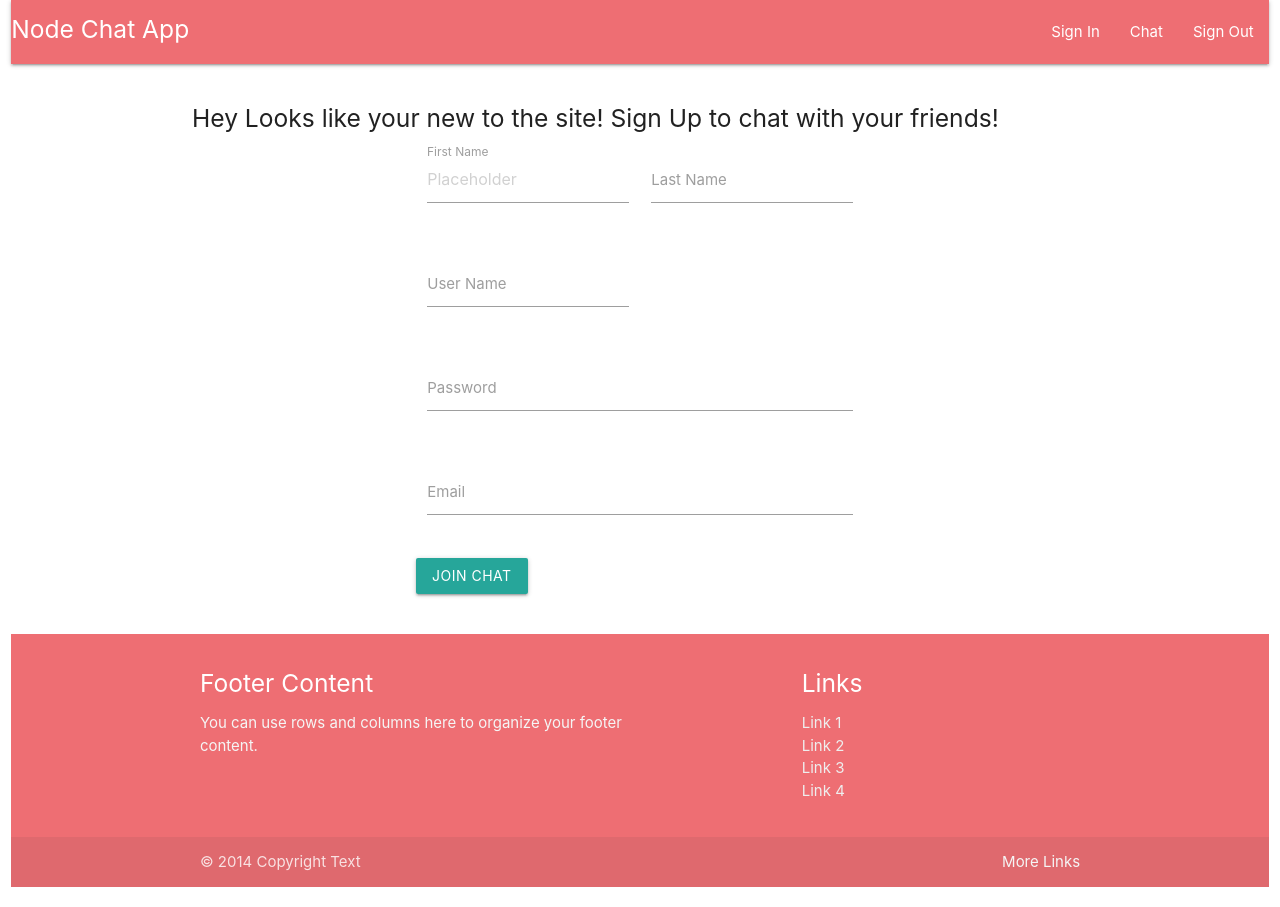
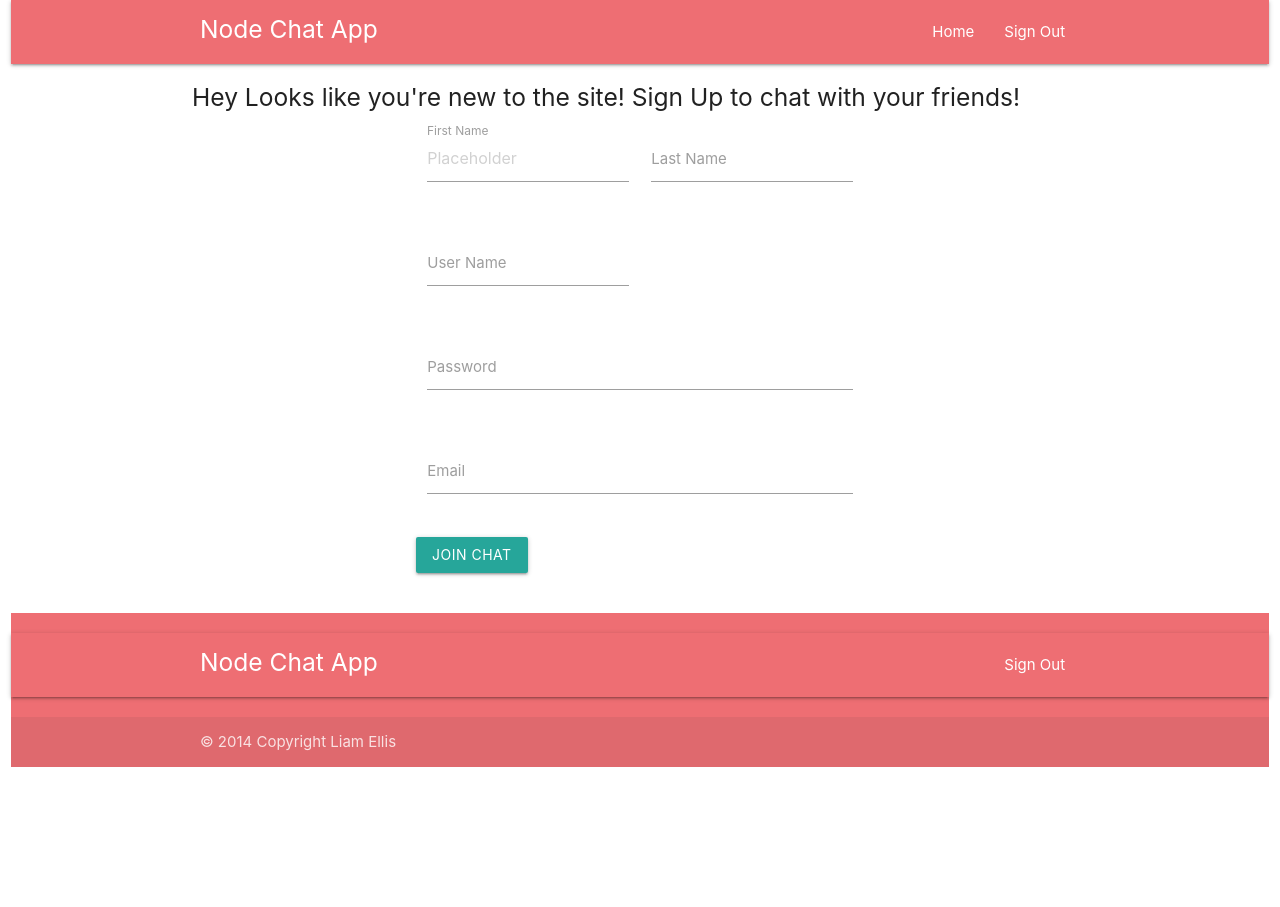
Before and after one commit to Monichre/node-redis-chat-app, a website: page views/index.html in a window 1280 px wide. After the commit the page ends 800 px from the top, so only its background shows below. Drawn offline with nearby package versions, Linux system fonts and the light colour scheme; files that its build step writes are made by us from their sources; no server answers; files whose address does not match are found by name.

Commit message:
redy for heroku push

```diff
--- a/public/js/chat.js
+++ b/public/js/chat.js
@@ -7,7 +7,7 @@ $(function(){
         console.log(response);
         $('.chat-info').append("<div class='col s12 animated slideInRight'> <div class='card-panel red z-depth-5'>" +
                 "<div class='row valign-wrapper'>" +
-                    "<div class=''><i class='small material-icons white-text circle'>perm_identity</i></div>" +
+                    "<div class=''><i class='small material-icons white-text'>perm_identity</i></div>" +
                     "<div class=''><span class='white-text'>" + 'There are currently ' + response.length + ' people in the chat room' + "</span></div>" +
                 "</div>" +
                 "</div>" +
@@ -34,7 +34,6 @@ $(function(){
             },
             success: function(response) {
                 if(response.status === 'Ok') {
-                    alert("AJAX call successful");
                     console.log(response);
                     window.location = 'http://localhost:8080/chat';
                     socket.emit('update_chatter_count', {
@@ -111,7 +110,7 @@ $(function(){
             success: function(response){
                 if (response.status === "Ok") {
                     console.log(response);
-                    alert("Post Message Ajax Response Successful");
+
                     socket.emit('message', {
                         'username': username,
                         'message': message
@@ -128,7 +127,7 @@ $(function(){
         var message = data.message;
         console.log(data);
 
-        var html = "<li class='collection-item avatar message'>" +
+        var html = "<li class='collection-item avatar message animated fadeInUp'>" +
             "<i class='small material-icons circle blue'>perm_identity</i>" +
             "<span class='title'>" + username + "</span> <br>" +
             "<p>" + message + "</p> <a href='#' class='secondary-content'><i class='material-icons'>grade</i></a></li>";
--- a/views/index.html
+++ b/views/index.html
@@ -19,23 +19,21 @@
         <div class="col s12">
                 <nav>
                     <div class="nav-wrapper">
-                  <a href="#" class="brand-logo"><h5>Node Chat App</h5></a>
+                        <div class="container">
+                            <a href="/" class="brand-logo"><h5>Node Chat App</h5></a>
                             <ul id="nav-mobile" class="right hide-on-med-and-down">
-                    <li><a href="./signup.html">Sign In</a></li>
-                    <li><a href="./chat.html">Chat</a></li>
+                                <li><a href="/">Home</a></li>
                               <li><a href="#">Sign Out</a></li>
                             </ul>
+                        </div>
                     </div>
                   </nav>
         </div>
     </div>
-    <div class="row">
-        <div class="col s4 offset-s8 chat-info"></div>
-    </div>
+
     <div class="container">
-
         <div class="col s8 offset-s2">
-            <h5>Hey Looks like your new to the site! Sign Up to chat with your friends!</h5>
+            <h5>Hey Looks like you're new to the site! Sign Up to chat with your friends!</h5>
         </div>
 
         <div class="join-chat">
@@ -80,27 +78,24 @@
         <div class="col s12">
 
         <footer class="page-footer">
+            <div class="row">
+                <div class="col s12">
+                        <nav>
+                            <div class="nav-wrapper">
                                 <div class="container">
-            <div class="row">
-              <div class="col l6 s12">
-                <h5 class="white-text">Footer Content</h5>
-                <p class="grey-text text-lighten-4">You can use rows and columns here to organize your footer content.</p>
-              </div>
-              <div class="col l4 offset-l2 s12">
-                <h5 class="white-text">Links</h5>
-                <ul>
-                  <li><a class="grey-text text-lighten-3" href="#!">Link 1</a></li>
-                  <li><a class="grey-text text-lighten-3" href="#!">Link 2</a></li>
-                  <li><a class="grey-text text-lighten-3" href="#!">Link 3</a></li>
-                  <li><a class="grey-text text-lighten-3" href="#!">Link 4</a></li>
+                                    <a href="/" class="brand-logo"><h5>Node Chat App</h5></a>
+                                    <ul id="nav-mobile" class="right hide-on-med-and-down">
+
+                                      <li><a href="#">Sign Out</a></li>
                                     </ul>
                                 </div>
+                            </div>
+                          </nav>
                 </div>
             </div>
           <div class="footer-copyright">
             <div class="container">
-            © 2014 Copyright Text
-            <a class="grey-text text-lighten-4 right" href="#!">More Links</a>
+                © 2014 Copyright Liam Ellis
             </div>
           </div>
         </footer>
```
Lines whose indentation alone changed are shown as unchanged.
